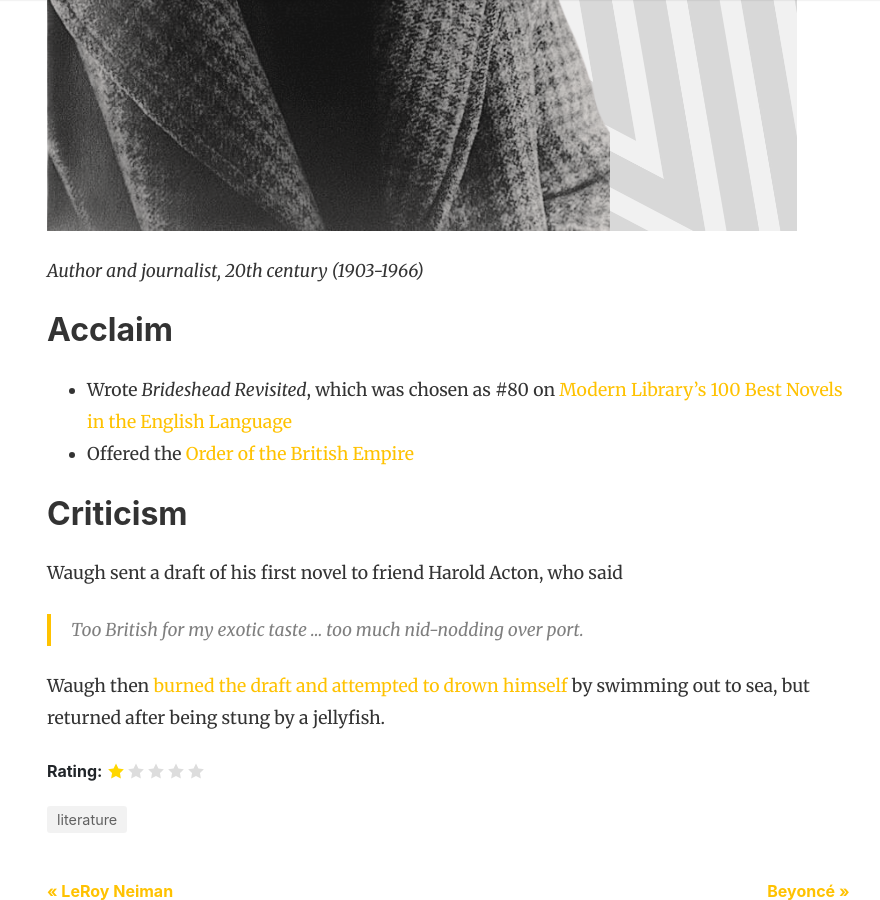
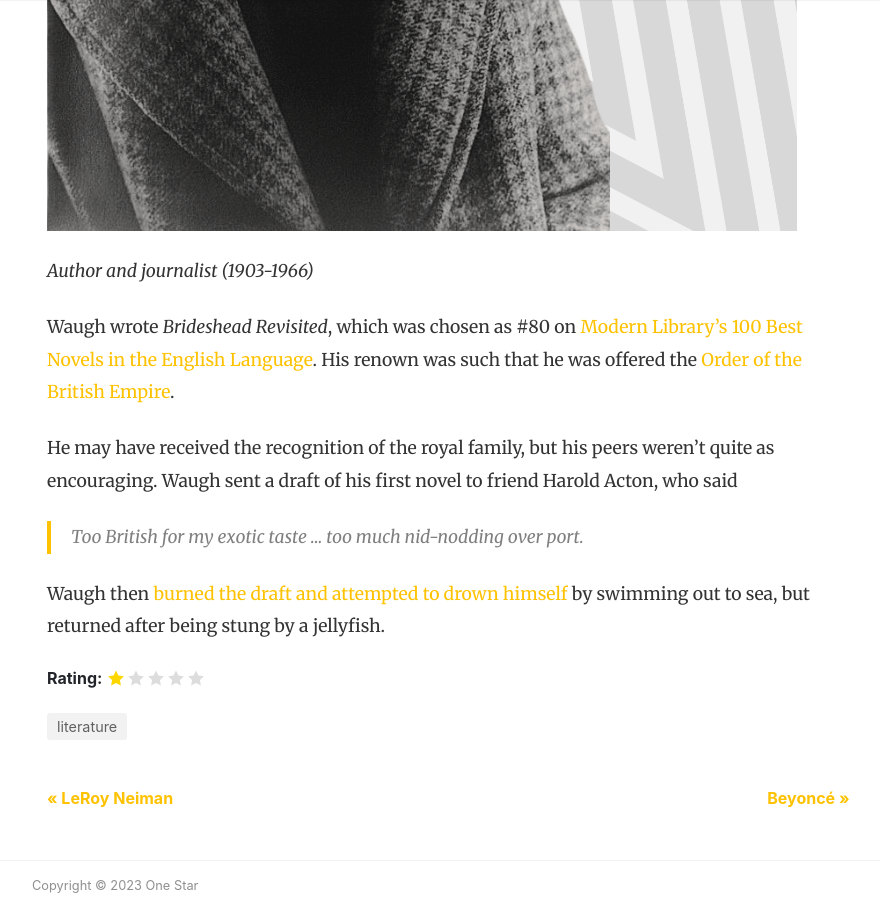
Before and after one commit to bruab/onestar, a Jekyll site: the page built from _posts/2023-06-07-evelyn-waugh.md, in a window 1280 px wide and 900 px high, scrolled down 830 px. Shown: the whole window, without its empty margins (53-933 px from the left). Built offline with Jekyll 4.4.1, drawn with Linux system fonts in a browser that asks for light colours; nearby versions of some CDN libraries; comment, search, counter and statistics services are not loaded.

Commit message:
update waugh

```diff
--- a/_posts/2023-06-07-evelyn-waugh.md
+++ b/_posts/2023-06-07-evelyn-waugh.md
@@ -5,19 +5,15 @@ rating: 1
 categories: [ literature ]
 image: assets/images/evelyn-waugh.png
 date: 2023-06-07
+excerpt: '"Too British"'
 featured: false
 ---
 
-_Author and journalist, 20th century (1903-1966)_
+_Author and journalist (1903-1966)_
 
-## Acclaim
+Waugh wrote _Brideshead Revisited_, which was chosen as #80 on [Modern Library's 100 Best Novels in the English Language](https://en.wikipedia.org/wiki/Modern_Library_100_Best_Novels). His renown was such that he was offered the [Order of the British Empire](https://en.wikipedia.org/wiki/Evelyn_Waugh#cite_ref-167).
 
-- Wrote _Brideshead Revisited_, which was chosen as #80 on [Modern Library's 100 Best Novels in the English Language](https://en.wikipedia.org/wiki/Modern_Library_100_Best_Novels)
-- Offered the [Order of the British Empire](https://en.wikipedia.org/wiki/Evelyn_Waugh#cite_ref-167)
-
-## Criticism
-
-Waugh sent a draft of his first novel to friend Harold Acton, who said
+He may have received the recognition of the royal family, but his peers weren't quite as encouraging. Waugh sent a draft of his first novel to friend Harold Acton, who said
 
 > Too British for my exotic taste ... too much nid-nodding over port.
 
```
